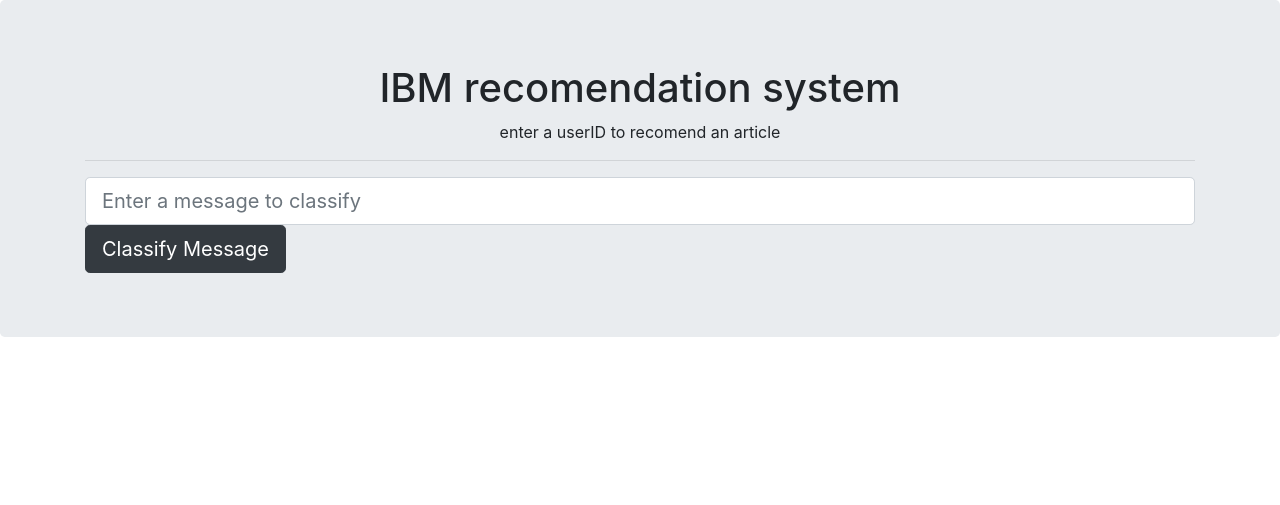
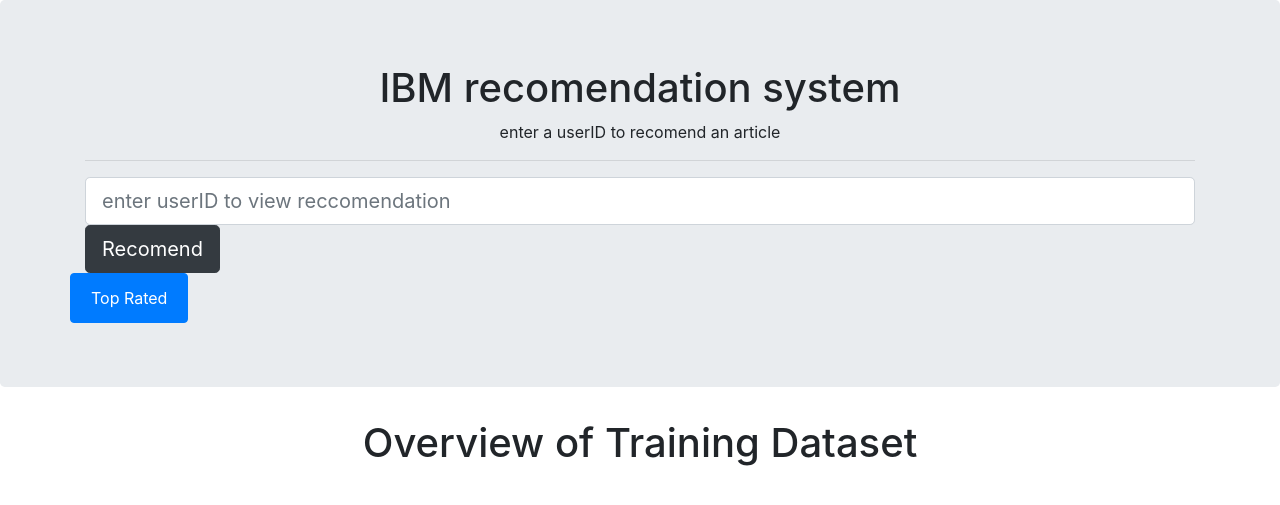
Before and after one commit to ahmedserag2/IBMrecomendations, a Flask app: template program/app/templates/index.html in a window 1280 px wide. Shown: the top 505 px of the page. Run offline with Flask 2, Linux system fonts and the light colour scheme; the template is opened without the code that fills it, so the values that code supplies are empty; parts of the project's set-up code (start-up, migrations or seed data) failed here and were passed over; some libraries are stand-ins or nearby versions.

Commit message:
top rated articles now displayable

```diff
--- a/program/app/run.py
+++ b/program/app/run.py
@@ -2,21 +2,47 @@
 import plotly
 import pandas as pd
 
+import os.path
+
 
 from flask import Flask
 from flask import render_template, request, jsonify
-
+from RecomendationRankBased import rank_based
 
 app = Flask(__name__)
 
 # index webpage displays cool visuals and receives user input text for model
+
+my_path = os.path.abspath(os.path.dirname(__file__))
+df_path = os.path.join(my_path, "../data/user-item-interactions.csv")
+
+df = pd.read_csv(df_path)
+rank = rank_based(df)
+
 @app.route('/')
 @app.route('/index')
 def index():
-
-    return render_template('index.html')
+	topRatedRecs = rank.get_top_articles(10,'article_id')
+	return render_template('index.html',data = topRatedRecs)
 
 
+# web page that handles user query and displays model results
+@app.route('/recomendations')
+def recomendations():
+    # save user input in query
+    query = request.args.get('query', '')
+
+    # use model to predict classification for query
+    #classification_labels = model.predict([query])[0]
+    #classification_results = dict(zip(df.columns[4:], classification_labels))
+
+
+    # This will render the go.html Please see that file.
+    return render_template(
+        'recomendations.html',
+        query=query,
+        classification_result=classification_results
+    )
 
 
 
--- a/program/app/templates/index.html
+++ b/program/app/templates/index.html
@@ -26,17 +26,45 @@
         <div class="row">
             <div class="col-lg-12 form-group-lg">
                 <form action="/go" method="get">
-                    <input type="text" class="form-control form-control-lg" name="query" placeholder="Enter a message to classify">
+                    <input type="text" class="form-control form-control-lg" name="query" placeholder="enter userID to view reccomendation" autocomplete="off">
                     <div class="col-lg-offset-5">
-                        <button type="submit" class="btn btn-lg btn-dark">Classify Message</button>
+                        <button type="submit" class="btn btn-lg btn-dark">Recomend</button>
                     </div>
                 </form>
             </div>
         </div>
+    <div class = "containter">
+        <div class = "row">
+        <ul class="list-group">
+            <li class="list-group-item active">Top Rated</li>
+            {% for n in data %}
+          <li class="list-group-item">{{n}}</li>
+                 {% endfor %}
+
+        </ul>
+    </div>
+    </div>
+
+
 
         {% block message %}
         {% endblock %}
     </div>
 </div>
+
+
+
+<div class="container">
+    {% block content %}
+        <div class="page-header">
+            <h1 class="text-center">Overview of Training Dataset</h1>
+        </div>
+    {% endblock %}
+
+    {% for id in ids %}
+        <div id="{{id}}"></div>
+    {% endfor %}
+</div>
+
 </body>
 </html>
```
Also changed, not shown: program/app/RecomendationEngine.py (renamed from program/RecomendationEngine.py), program/app/RecomendationRankBased.py (renamed from program/RecomendationRankBased.py), program/app/test_rec.py (renamed from program/test_rec.py), 2 other files.
